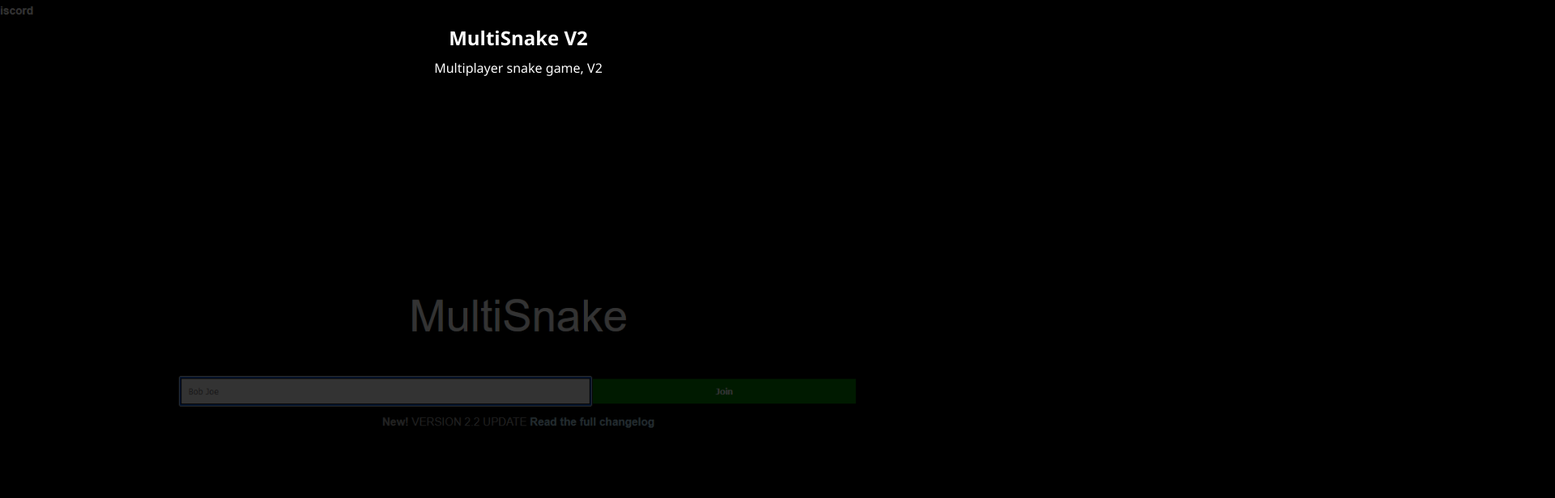
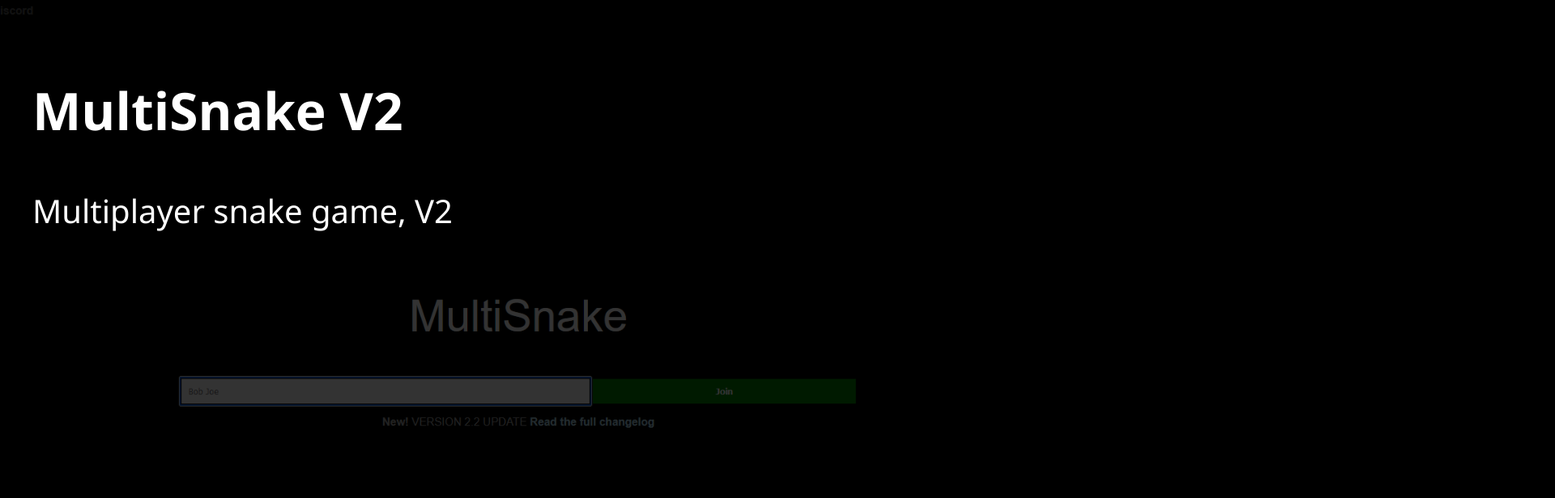
Before and after one commit to sojs-coder/SoJS, a website: page index.html in a window 1280 px wide. Shown: the top 616 px of the page at 81% size, 1920 px wide, since content can reach past the window. Drawn offline with Linux system fonts and the light colour scheme.

Commit message:
changed things

```diff
--- a/public/styles.css
+++ b/public/styles.css
@@ -8,6 +8,10 @@ body {
 
 .timeline {
     white-space: nowrap;
+    display: flex;
+    flex-wrap: nowrap;
+    flex-direction: row;
+    justify-content: space-between;
 }
 * {
     -ms-overflow-style: none;  /* Internet Explorer 10+ */
@@ -21,7 +25,8 @@ body {
 
 }
 .event {
-    display: inline-block;
+    flex: 0 0 100vw; /* take full width of the screen*/
+    display: block;
     width: 100vw; /* Take the full width of the screen */
     height: 100vh; /* Take the full height of the screen */
     margin: 0;
@@ -53,19 +58,21 @@ body {
     opacity: 1; /* Show the events when they become visible */
 }
 .content{
-    padding: 30px;
-    display: block;
-    text-align: center;
-
+    background-color: #000000aa;
+    padding: 40px;
+    width: 100%;
+    text-align: left;
+    /*display: flex;
+    flex-direction: column;*/
 }
 .content h2 {
-    font-size: 24px;
-    margin: 0;
+    font-size: 64px;
+
 }
 
 .content p {
-    font-size: 16px;
-    margin: 10px 0;
+    font-size: 40px;
+    word-break: break-word;
 }
 #prog{
     width: 0%;
```
